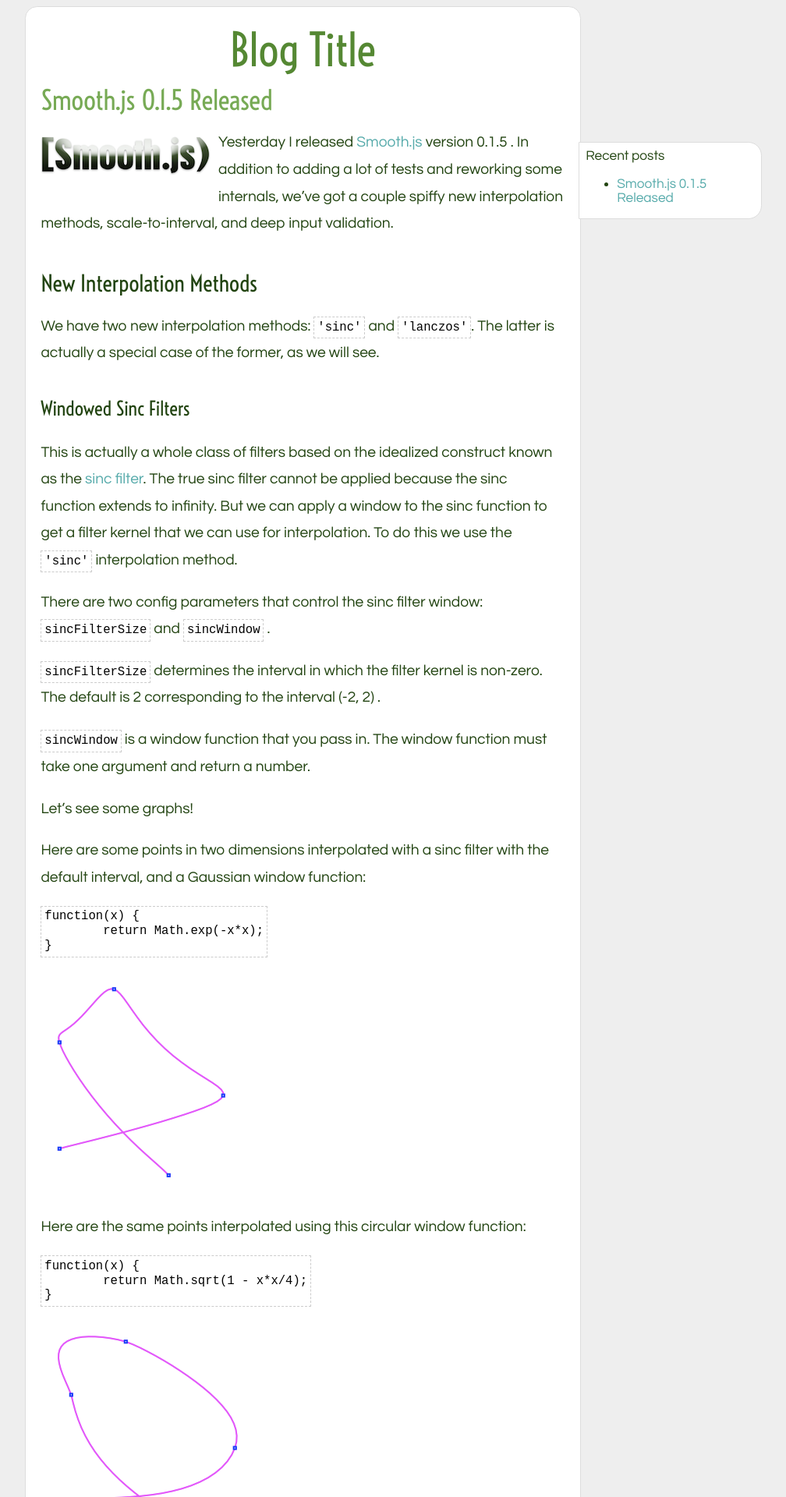
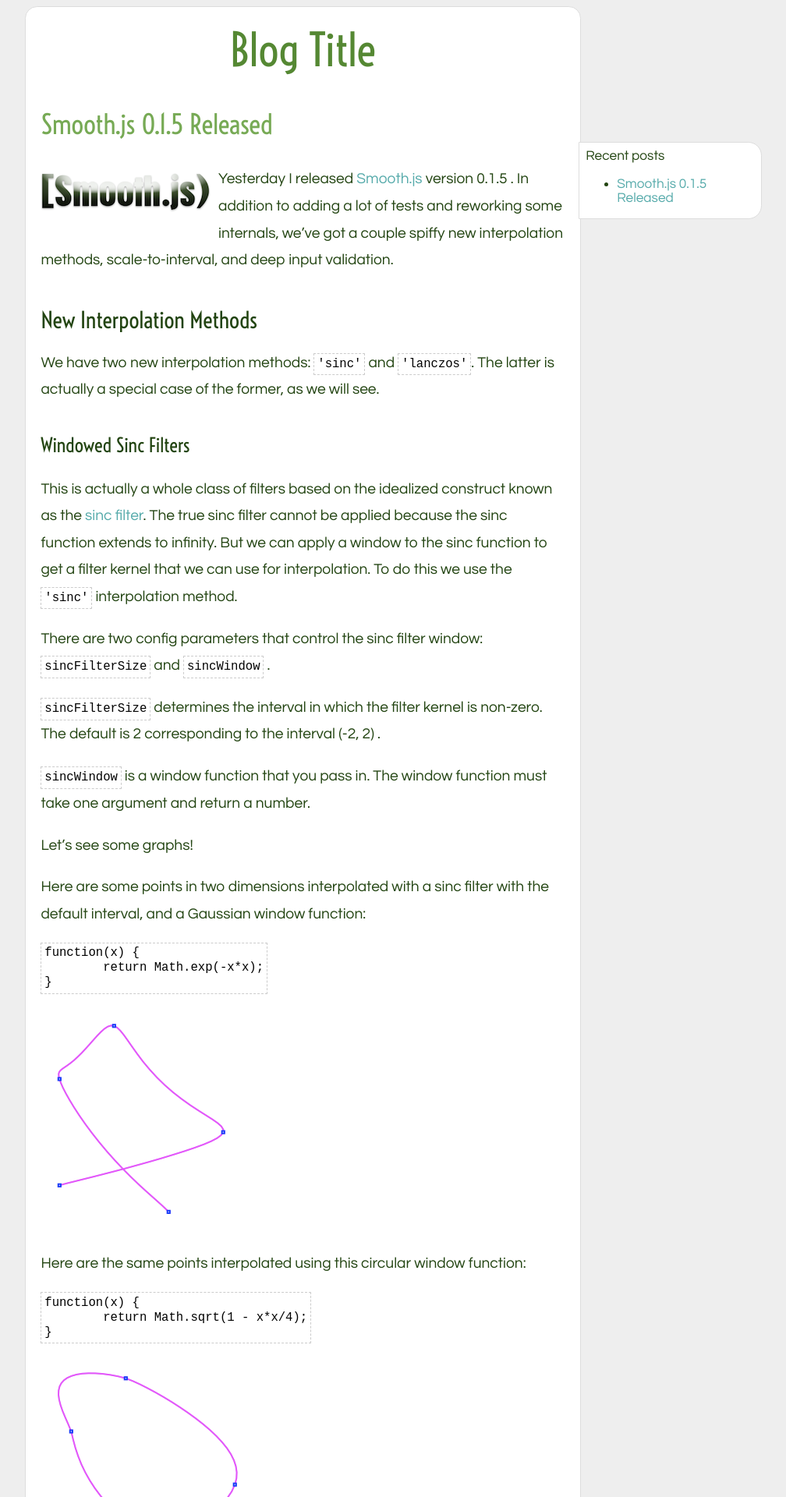
Before and after one commit to osuushi/osuushi.github.com, a Jekyll site: the page built from _posts/2012-3-16-smoothjs015r.md, in a window 1280 px wide. Shown: the top 1920 px of the page at 78% size, without its empty margins (194-1202 px from the left). Built offline with Jekyll 4.4.1, drawn with Linux system fonts in a browser that asks for light colours.

Commit message:
Added date and padded titles

```diff
--- a/_layouts/post.html
+++ b/_layouts/post.html
@@ -2,4 +2,5 @@
 layout: default
 ---
 <div class="post-title">{{ page.title }}</div>
+<div class="post-date">{{ post.date }}</div>
 <div class="post">{{ content }} </div>
--- a/css/blog.css
+++ b/css/blog.css
@@ -21,15 +21,21 @@ div#main {
 div#title {
 	font-family: 'Voltaire';
 	font-size: 3em;
-	margin-bottom: .2em;
+	margin-bottom: .75em;
 	color: #583;
 	text-align:center;
+}
+
+div#date {
+	font-size:.8em;
+	color:black;
 }
 
 div.post-title {
 	font-family: 'Voltaire';
 	font-size: 1.8em;
 	color: #7A5;
+	margin-bottom: 1em;
 }
 
 a:link, a:visited{
```
